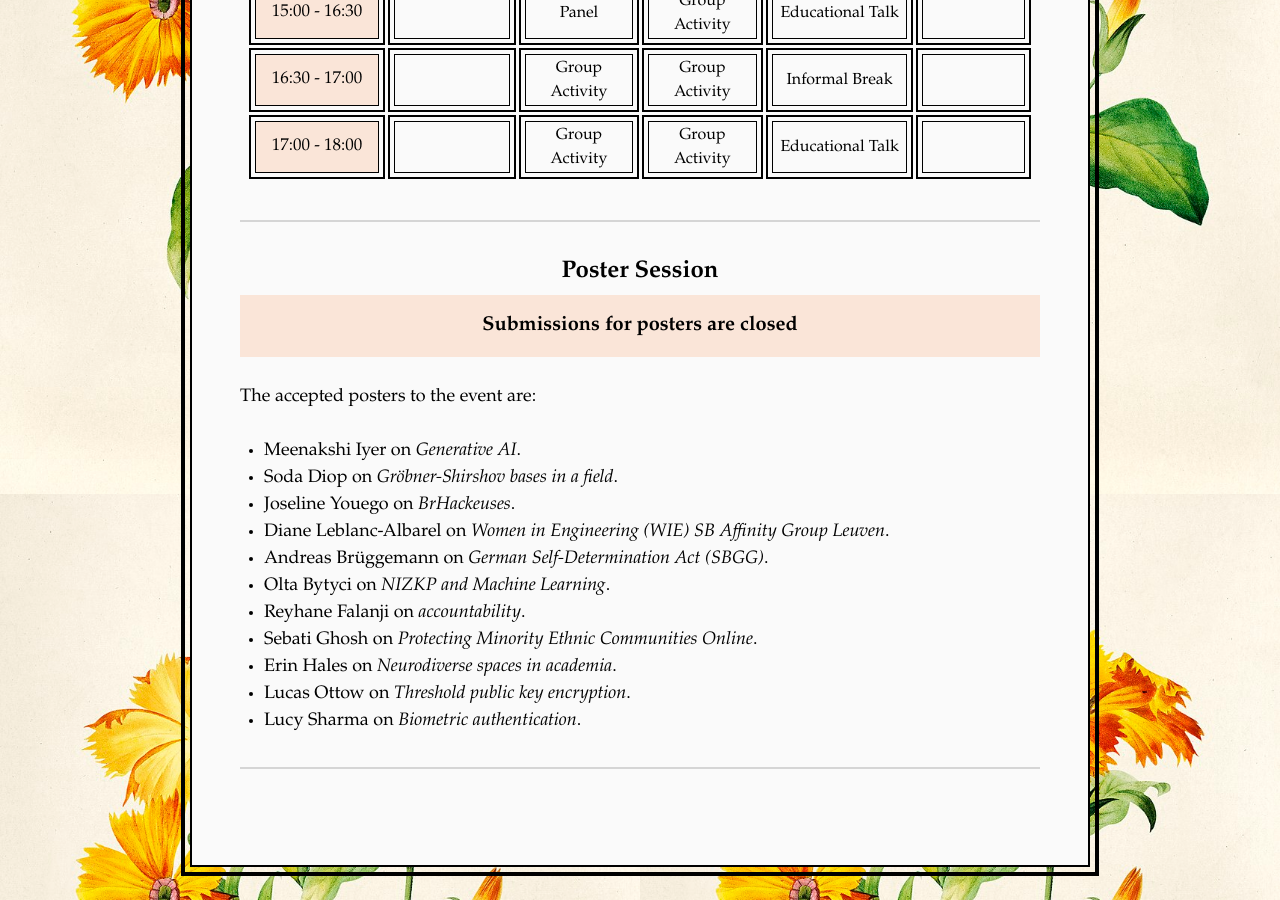
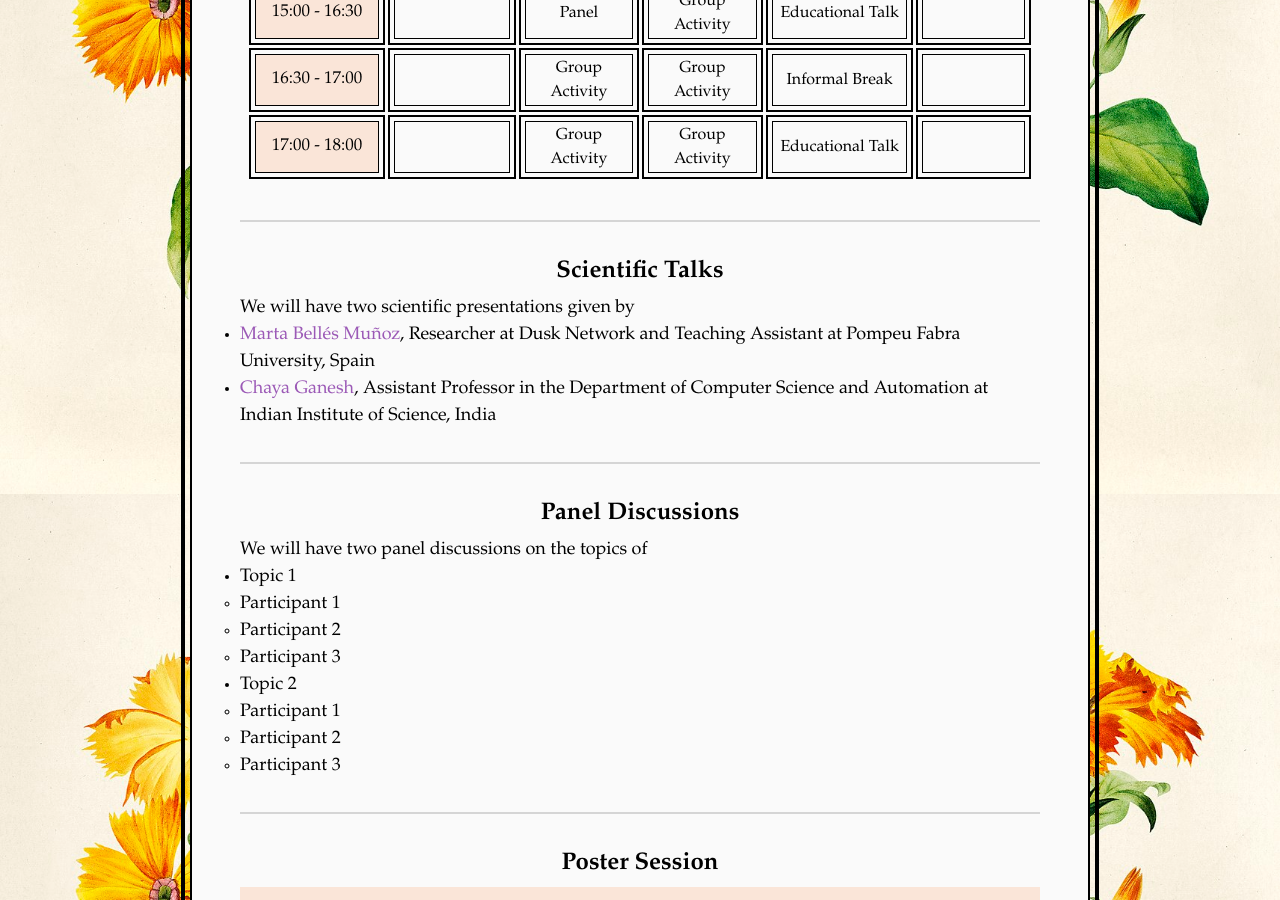
Before and after one commit to women-in-cryptography/decryptingdiversity.github.io, a Jekyll site: the page built from program.html, in a window 1280 px wide and 900 px high, scrolled down 1299 px. Built offline with Jekyll 4.4.1, drawn with Linux system fonts in a browser that asks for light colours.

Commit message:
added names of speakers and panelists

```diff
--- a/program.html
+++ b/program.html
@@ -61,6 +61,44 @@ Our temporary program is:
 </div>
 </section>
 
+<section id="speaker">
+  <h2>Scientific Talks</h2>
+<p>
+We will have two scientific presentations given by
+<ul>
+    <li> <a href="https://www.linkedin.com/in/marta-bell%C3%A9s-mu%C3%B1oz-4883b7167">Marta Bellés Muñoz</a>, Researcher at Dusk Network and Teaching Assistant at Pompeu Fabra University, Spain </li>
+    <li> <a href="https://www.csa.iisc.ac.in/~chaya/">Chaya Ganesh</a>, Assistant Professor in the Department of Computer Science and Automation at Indian Institute of Science, India </li>
+</ul>
+</p>
+</section>
+
+<section id="panel">
+  <h2>Panel Discussions</h2>
+<p>
+We will have two panel discussions on the topics of
+<ul>
+    <li> Topic 1
+
+     <ul>
+        <li> Participant 1 </li>
+        <li> Participant 2 </li>
+        <li> Participant 3 </li>
+     </ul>
+
+    </li>
+    <li> Topic 2
+
+    <ul>
+        <li> Participant 1 </li>
+        <li> Participant 2 </li>
+        <li> Participant 3 </li>
+     </ul>
+
+    </li>
+</ul>
+</p>
+</section>
+
 <section id="poster">
   <h2>Poster Session</h2>
   <p class="important">Submissions for posters are closed<p>
--- a/registration.html
+++ b/registration.html
@@ -9,7 +9,7 @@ tags: menu
 <div class="container-registration">
 		<p>We have two modalities of registration: Online and in-person attendance.<br>
 		The online attendance is free of charges.<br>
-		The in-preson registration distinguishes between the <strong>full an reduced registration</strong>. <br>
+		The in-person registration distinguishes between the <strong>full an reduced registration</strong>. <br>
 		The latter is available for (BA, MA, PhD) students only.<br>
 		If you are attending in-person and need the registration to be waived or reduced, please contact us by e-mail.</p>
 
@@ -35,7 +35,7 @@ tags: menu
 		<a href="https://dr13.azur-colloque.fr/inscription/en/338/inscription" class="inperson" target="_blank">In-Person Registration</a>
     </div>
 
-    <strong>Note:</strong> For security reasons, the registration platform allows only one connection for the payment. Before registering, please make sure that you are able to finalize the payment of your registration.
+    Note: For security reasons, the registration platform allows only one connection for the payment. Before registering, please make sure that you are able to finalize the payment of your registration.
 If you have already started your registration without completing it, the platform considers that you are already registered. In this case, please re-register using another email address and send us an email to let us know, we will delete your first registration.
 </div>
 
```
